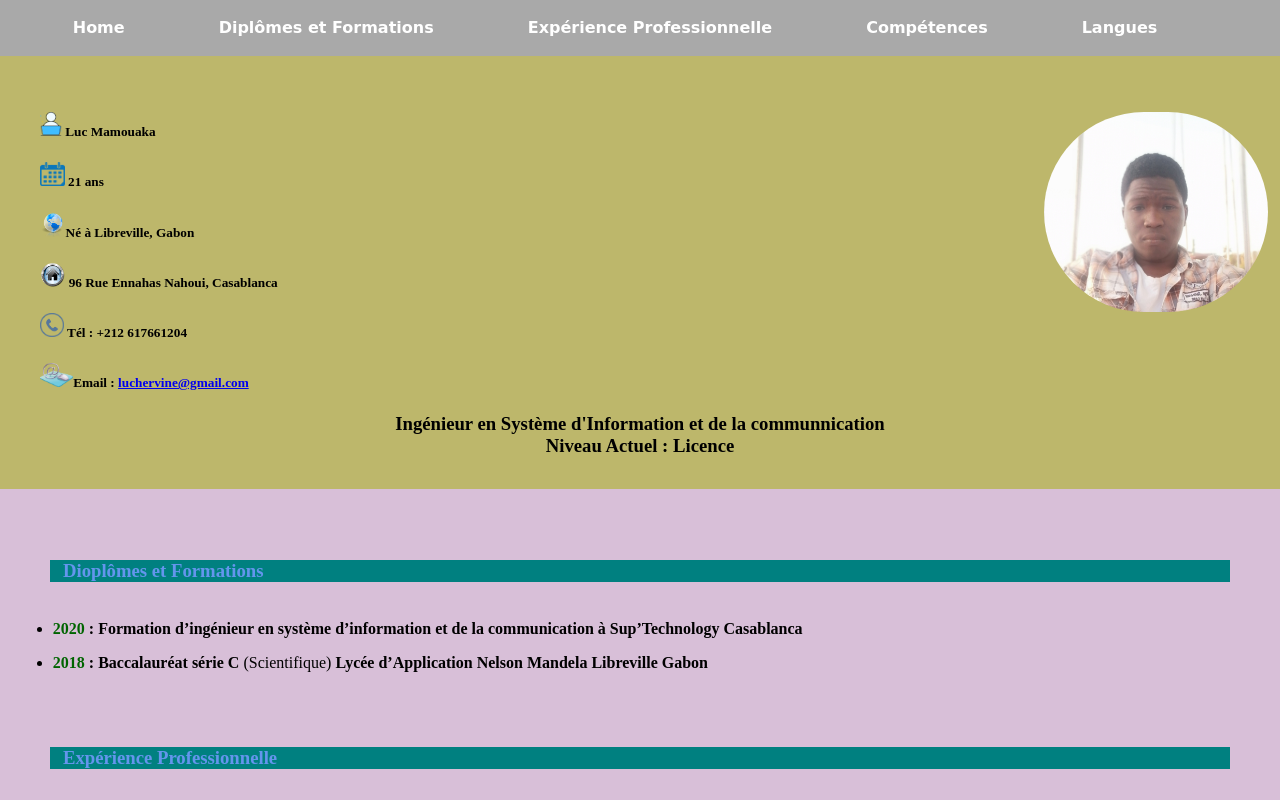
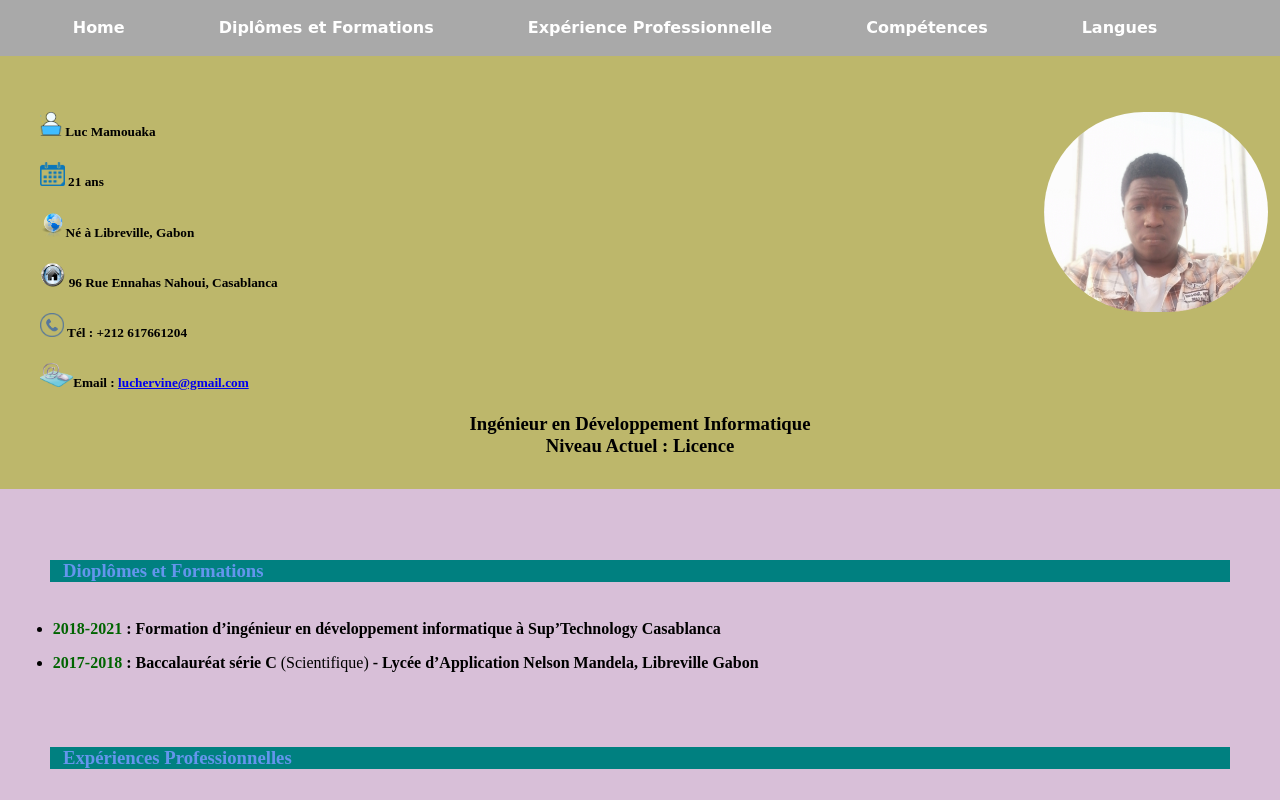
Before and after one commit to luchervine/luchervine.github.io, a plain HTML site: page index.html in a window 1280 px wide. Shown: the top 800 px of the page. Drawn offline with Linux system fonts and the light colour scheme; a script that the page names is missing.

Commit message:
Update index.html

```diff
--- a/index.html
+++ b/index.html
@@ -35,7 +35,7 @@
         </ul>
         </section>
 
-        <div id="title"><H3>Ingénieur en Système d'Information et de la communnication<br>Niveau Actuel : Licence</H3></div>
+        <div id="title"><H3>Ingénieur en Développement Informatique<br>Niveau Actuel : Licence</H3></div>
     </header>
 
     <main id="principal">
@@ -43,14 +43,14 @@
         <div>...</div>
     <div class="dp section"><h3>Dioplômes et Formations</h3></div>
     <ol>
-        <li><p><b class="b">2020</b><b> : Formation d’ingénieur en système d’information et de la communication à Sup’Technology Casablanca</b></p></li>
-        <li><p><b class="b">2018</b><b> : Baccalauréat série C </b>(Scientifique)<b> Lycée d’Application Nelson Mandela Libreville Gabon</b></p></li>
+        <li><p><b class="b">2018-2021</b><b> : Formation d’ingénieur en développement informatique à Sup’Technology Casablanca</b></p></li>
+        <li><p><b class="b">2017-2018</b><b> : Baccalauréat série C </b>(Scientifique)<b> - Lycée d’Application Nelson Mandela, Libreville Gabon</b></p></li>
     </ol>
     </section>
 
     <section id="Ep">
         <div>...</div>
-    <div class="dp section"><h3>Expérience Professionnelle</h3></div>
+    <div class="dp section"><h3>Expériences Professionnelles</h3></div>
     <ol>
         <li><p><b class="b">2019</b><b> : Membre du comité d'organisation, Forum International de l'Etudiant, Casablanca</b>(3 jours)</p></li>
         <ul>
```
